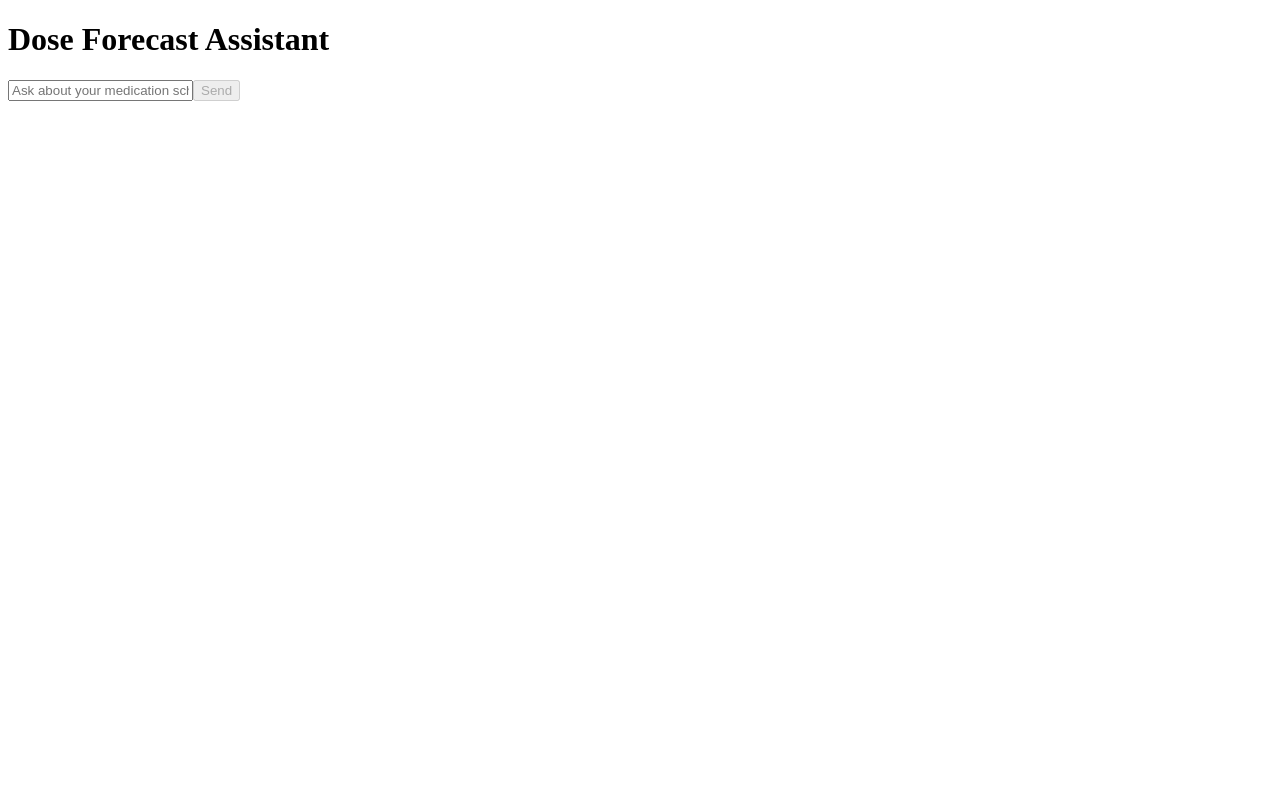
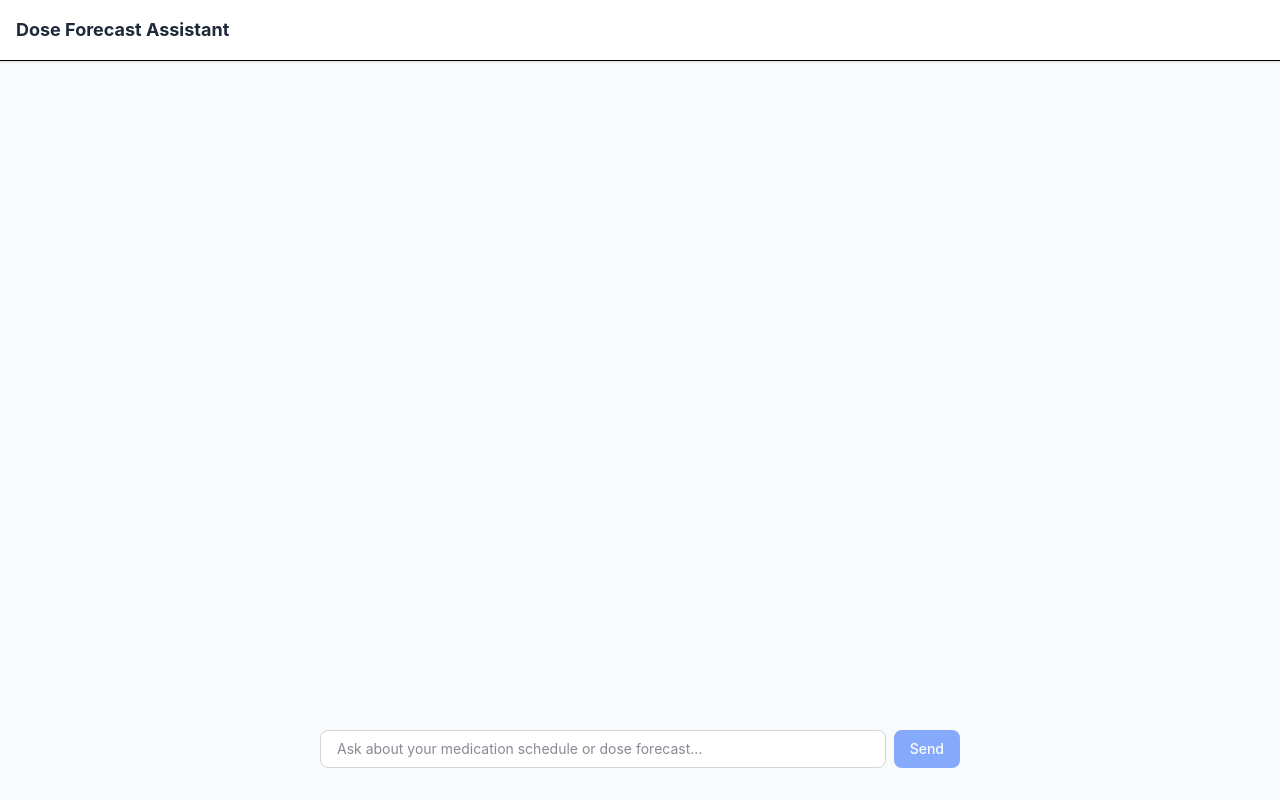
Before and after one commit to TehreemFarooq-cs/dose-forecast-tracker, a Next.js app: page / in a window 1280 px wide. Built offline with nearby package versions, Linux system fonts and the light colour scheme.

Commit message:
fix: install and wire up missing Tailwind CSS setup

```diff
--- /dev/null
+++ b/app/globals.css
@@ -0,0 +1,2 @@
+@import "tailwindcss";
+@source "../node_modules/streamdown/dist/index.js";
--- a/app/layout.tsx
+++ b/app/layout.tsx
@@ -1,3 +1,4 @@
+import './globals.css';
 import type { Metadata } from 'next';
 
 export const metadata: Metadata = {
@@ -12,7 +13,7 @@ export default function RootLayout({
 }) {
   return (
     <html lang="en">
-      <body className="h-screen bg-gray-50 antialiased">{children}</body>
+      <body className="h-dvh bg-gray-50 antialiased">{children}</body>
     </html>
   );
 }
--- a/package.json
+++ b/package.json
@@ -2,10 +2,14 @@
   "dependencies": {
     "@ai-sdk/google": "^4.0.58",
     "@ai-sdk/react": "^4.0.88",
+    "@tailwindcss/postcss": "^4.3.3",
     "ai": "^7.0.85",
     "next": "^16.3.4",
+    "postcss": "^8.5.26",
     "react": "^19.2.8",
-    "react-dom": "^19.2.8"
+    "react-dom": "^19.2.8",
+    "streamdown": "^2.6.0",
+    "tailwindcss": "^4.3.3"
   },
   "devDependencies": {
     "@types/node": "26.4.0",
--- /dev/null
+++ b/postcss.config.mjs
@@ -0,0 +1,5 @@
+export default {
+  plugins: {
+    '@tailwindcss/postcss': {},
+  },
+};
```
Also changed, not shown: 1 other file (tests, documents, lock files or other folders).
